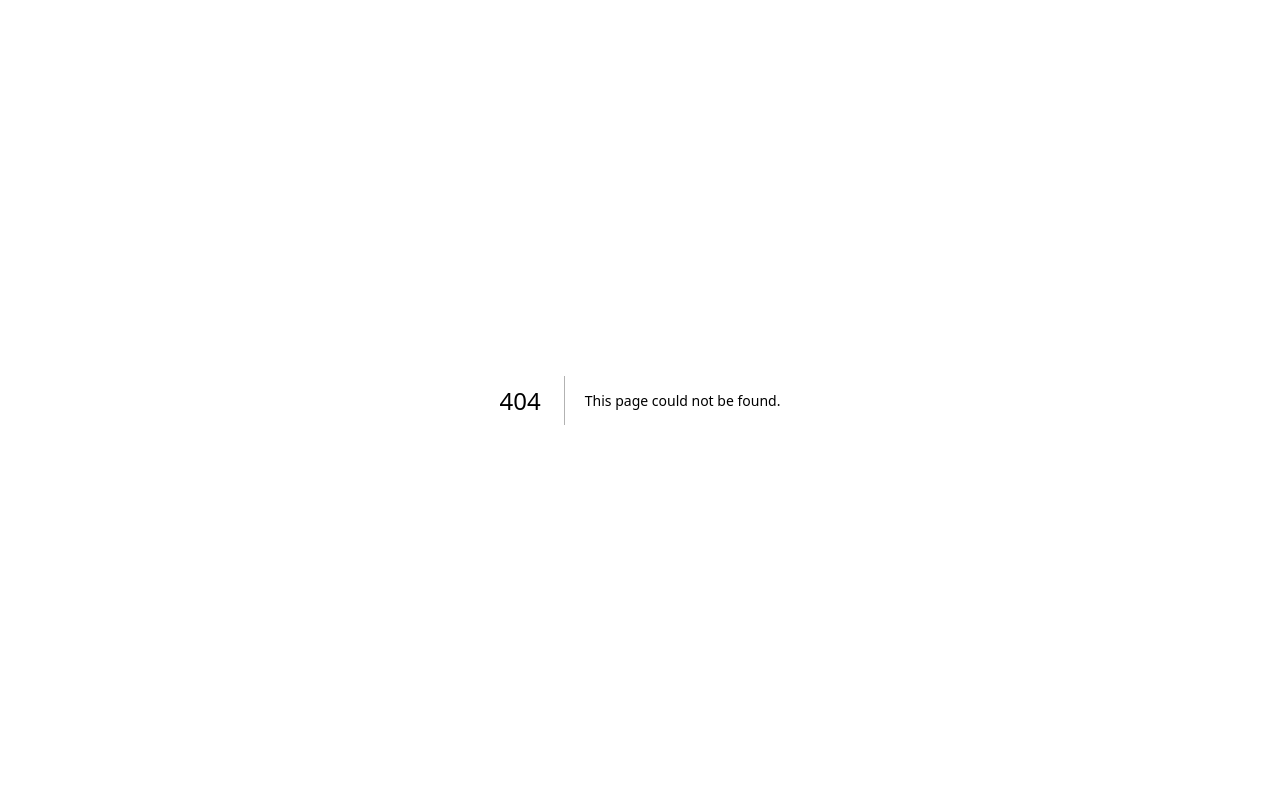
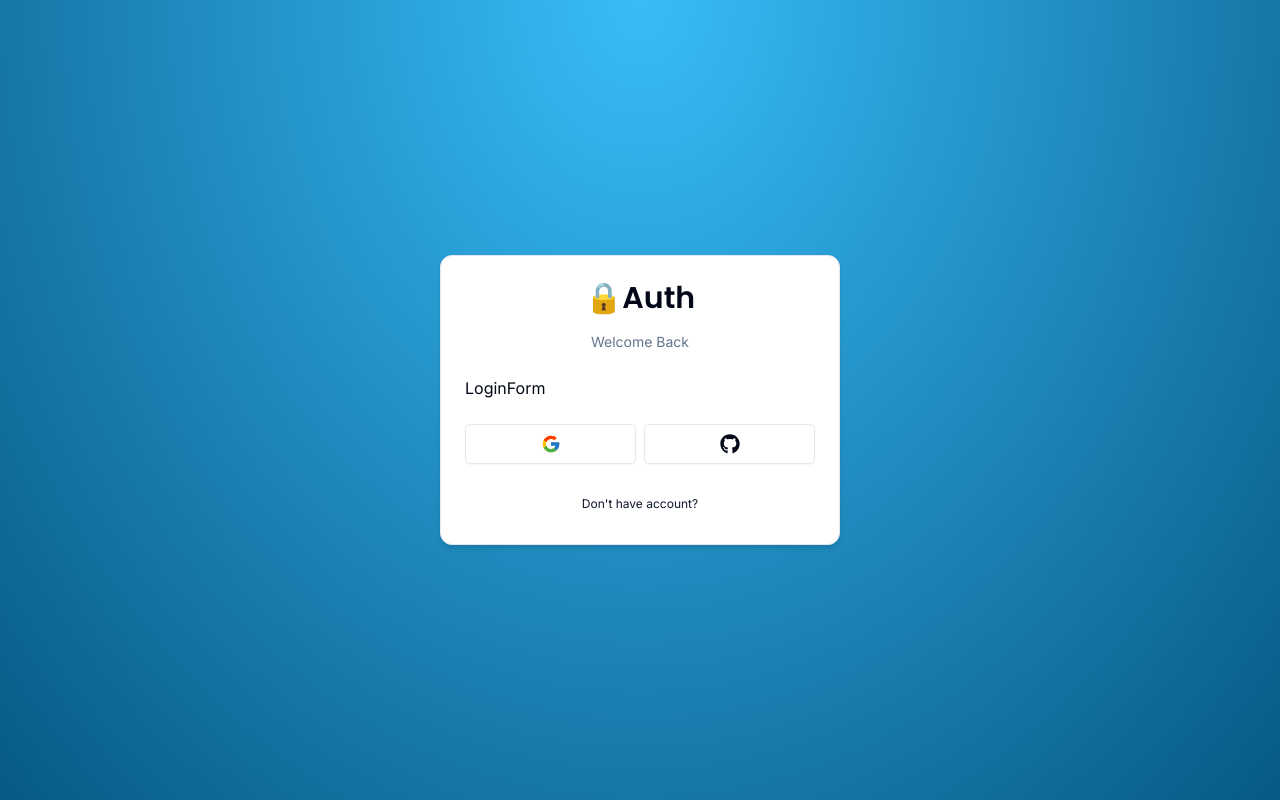
Before and after one commit to Nikhil-Mhatre/Next_Ultimate_auth, a Next.js app: page /auth/login in a window 1280 px wide. Before the commit this address had no page. Built offline with nearby package versions, Linux system fonts and the light colour scheme.

Commit message:
added resuable card

```diff
--- /dev/null
+++ b/app/auth/layout.tsx
@@ -0,0 +1,19 @@
+import React from "react";
+
+interface AuthLayoutProps {
+  children: React.ReactNode;
+}
+
+const AuthLayout = ({ children }: AuthLayoutProps) => {
+  return (
+    <div
+      className="h-full flex justify-center items-center
+      bg-[radial-gradient(ellipse_at_top,_var(--tw-gradient-stops))]
+    from-sky-400 to-sky-800"
+    >
+      {children}
+    </div>
+  );
+};
+
+export default AuthLayout;
--- /dev/null
+++ b/app/auth/login/page.tsx
@@ -0,0 +1,8 @@
+import LoginForm from "@/components/auth/login-form";
+import React from "react";
+
+const LoginPage = () => {
+  return <LoginForm />;
+};
+
+export default LoginPage;
--- /dev/null
+++ b/components/auth/back-button.tsx
@@ -0,0 +1,19 @@
+"use client";
+
+import Link from "next/link";
+import { Button } from "../ui/button";
+
+interface BackBtnProps {
+  href: string;
+  label: string;
+}
+
+const BackButton = ({ href, label }: BackBtnProps) => {
+  return (
+    <Button variant={"link"} className="font-normal w-full" size={"sm"} asChild>
+      <Link href={href}>{label}</Link>
+    </Button>
+  );
+};
+
+export default BackButton;
--- /dev/null
+++ b/components/auth/card-wrapper.tsx
@@ -0,0 +1,42 @@
+"use client";
+
+interface CardWrapperProps {
+  children: React.ReactNode;
+  headerLabel: string;
+  backButtonLabel: string;
+  backButtonHref: string;
+  showSocial: boolean;
+}
+
+import React from "react";
+import { Card, CardContent, CardFooter, CardHeader } from "../ui/card";
+import { Header } from "./header";
+import { Social } from "./social";
+import BackButton from "./back-button";
+
+const CardWrapper = ({
+  children,
+  headerLabel,
+  backButtonLabel,
+  backButtonHref,
+  showSocial,
+}: CardWrapperProps) => {
+  return (
+    <Card className="w-[400px] shadow-md">
+      <CardHeader>
+        <Header label={headerLabel} />
+      </CardHeader>
+      <CardContent>{children}</CardContent>
+      {showSocial && (
+        <CardFooter>
+          <Social />
+        </CardFooter>
+      )}
+      <CardFooter>
+        <BackButton label={backButtonLabel} href={backButtonHref} />
+      </CardFooter>
+    </Card>
+  );
+};
+
+export default CardWrapper;
--- /dev/null
+++ b/components/auth/header.tsx
@@ -0,0 +1,23 @@
+import { cn } from "@/lib/utils";
+import { Poppins } from "next/font/google";
+
+const font = Poppins({
+  subsets: ["latin"],
+  weight: ["600"],
+});
+
+interface HeaderProps {
+  label: string;
+}
+
+export const Header = ({ label }: HeaderProps) => {
+  return (
+    <div
+      className="w-full flex flex-col
+        gap-y-4 items-center justify-center"
+    >
+      <h1 className={cn("text-3xl font-semibold", font.className)}>🔒Auth</h1>
+      <p className="text-muted-foreground text-sm">{label}</p>
+    </div>
+  );
+};
--- /dev/null
+++ b/components/auth/login-form.tsx
@@ -0,0 +1,17 @@
+import React from "react";
+import CardWrapper from "./card-wrapper";
+
+const LoginForm = () => {
+  return (
+    <CardWrapper
+      headerLabel="Welcome Back"
+      backButtonLabel="Don't have account?"
+      backButtonHref="/auth/register"
+      showSocial
+    >
+      LoginForm
+    </CardWrapper>
+  );
+};
+
+export default LoginForm;
--- /dev/null
+++ b/components/auth/social.tsx
@@ -0,0 +1,27 @@
+"use client";
+import { FaGithub } from "react-icons/fa";
+import { FcGoogle } from "react-icons/fc";
+import { Button } from "../ui/button";
+
+export const Social = () => {
+  return (
+    <div className="flex items-center w-full gap-x-2">
+      <Button
+        size={"lg"}
+        className="w-full"
+        variant={"outline"}
+        onClick={() => {}}
+      >
+        <FcGoogle className="h-5 w-5" />
+      </Button>
+      <Button
+        size={"lg"}
+        className="w-full"
+        variant={"outline"}
+        onClick={() => {}}
+      >
+        <FaGithub className="h-5 w-5" />
+      </Button>
+    </div>
+  );
+};
--- /dev/null
+++ b/components/ui/card.tsx
@@ -0,0 +1,76 @@
+import * as React from "react"
+
+import { cn } from "@/lib/utils"
+
+const Card = React.forwardRef<
+  HTMLDivElement,
+  React.HTMLAttributes<HTMLDivElement>
+>(({ className, ...props }, ref) => (
+  <div
+    ref={ref}
+    className={cn(
+      "rounded-xl border bg-card text-card-foreground shadow",
+      className
+    )}
+    {...props}
+  />
+))
+Card.displayName = "Card"
+
+const CardHeader = React.forwardRef<
+  HTMLDivElement,
+  React.HTMLAttributes<HTMLDivElement>
+>(({ className, ...props }, ref) => (
+  <div
+    ref={ref}
+    className={cn("flex flex-col space-y-1.5 p-6", className)}
+    {...props}
+  />
+))
+CardHeader.displayName = "CardHeader"
+
+const CardTitle = React.forwardRef<
+  HTMLParagraphElement,
+  React.HTMLAttributes<HTMLHeadingElement>
+>(({ className, ...props }, ref) => (
+  <h3
+    ref={ref}
+    className={cn("font-semibold leading-none tracking-tight", className)}
+    {...props}
+  />
+))
+CardTitle.displayName = "CardTitle"
+
+const CardDescription = React.forwardRef<
+  HTMLParagraphElement,
+  React.HTMLAttributes<HTMLParagraphElement>
+>(({ className, ...props }, ref) => (
+  <p
+    ref={ref}
+    className={cn("text-sm text-muted-foreground", className)}
+    {...props}
+  />
+))
+CardDescription.displayName = "CardDescription"
+
+const CardContent = React.forwardRef<
+  HTMLDivElement,
+  React.HTMLAttributes<HTMLDivElement>
+>(({ className, ...props }, ref) => (
+  <div ref={ref} className={cn("p-6 pt-0", className)} {...props} />
+))
+CardContent.displayName = "CardContent"
+
+const CardFooter = React.forwardRef<
+  HTMLDivElement,
+  React.HTMLAttributes<HTMLDivElement>
+>(({ className, ...props }, ref) => (
+  <div
+    ref={ref}
+    className={cn("flex items-center p-6 pt-0", className)}
+    {...props}
+  />
+))
+CardFooter.displayName = "CardFooter"
+
+export { Card, CardHeader, CardFooter, CardTitle, CardDescription, CardContent }
--- a/package.json
+++ b/package.json
@@ -16,6 +16,7 @@
     "next": "14.1.0",
     "react": "^18",
     "react-dom": "^18",
+    "react-icons": "^5.0.1",
     "tailwind-merge": "^2.2.1",
     "tailwindcss-animate": "^1.0.7"
   },
```
Also changed, not shown: 1 other file (tests, documents, lock files or other folders).
